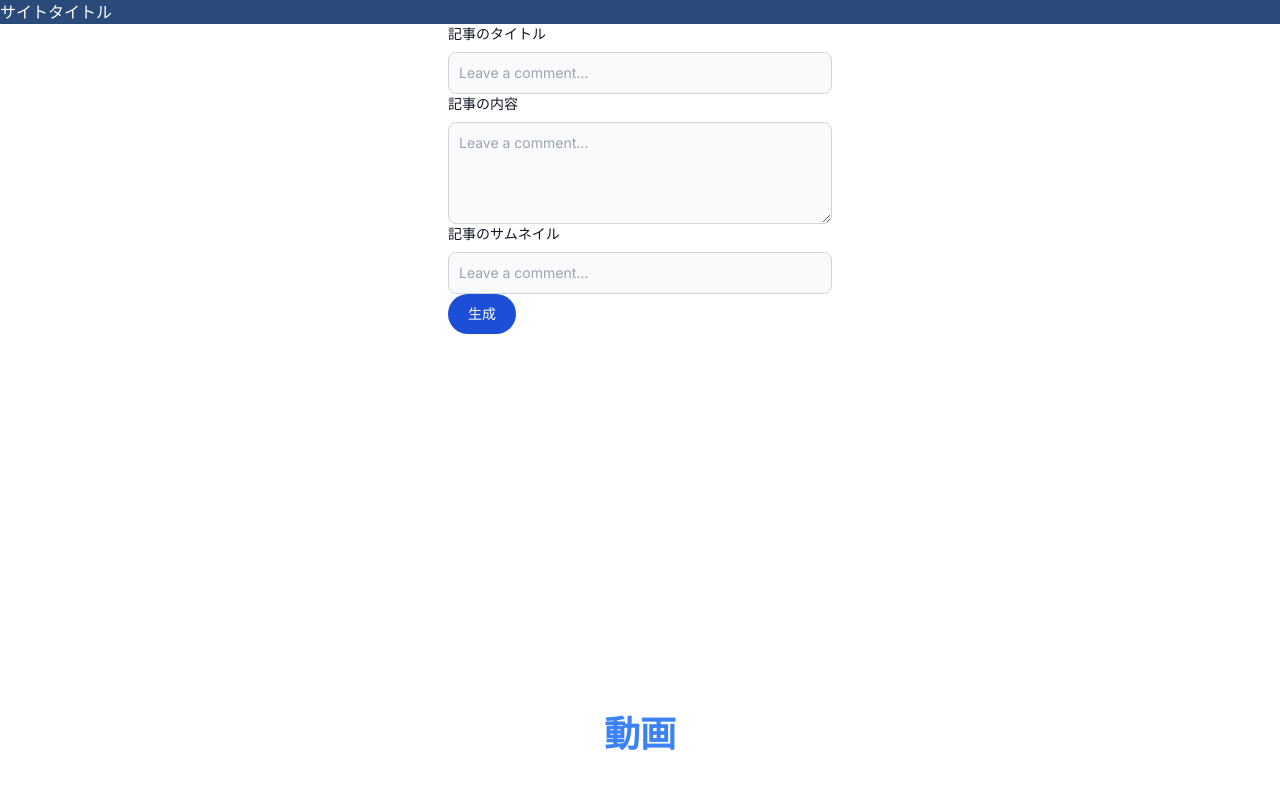
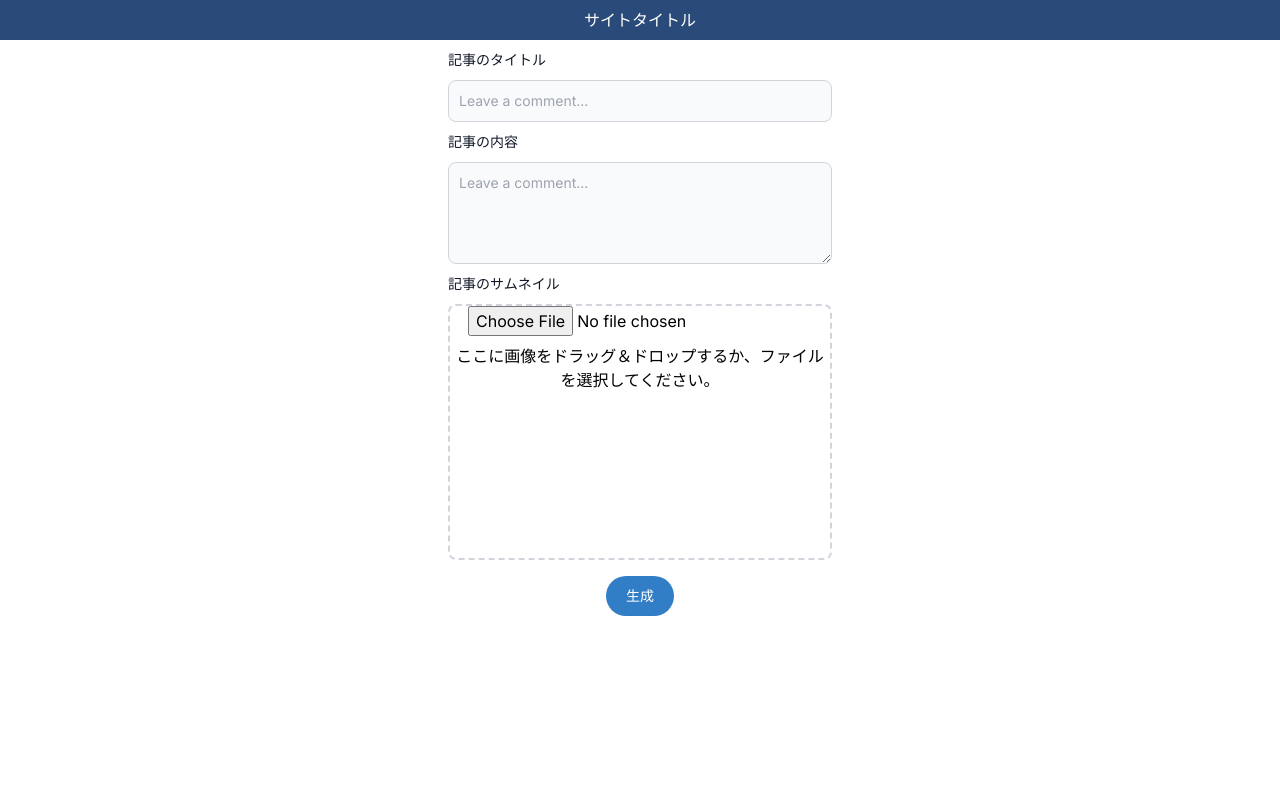
Before and after one commit to PRTIMES/hackathon2024-summer-team-c, a Next.js app in the folder videogenerate/: page / in a window 1280 px wide. Shown: the top 800 px of the page. Built offline with nearby package versions, Linux system fonts and the light colour scheme.

Commit message:
写真のドラッグ＆ドロップ機能の追加、デザインの修正

```diff
--- a/videogenerate/app/page.tsx
+++ b/videogenerate/app/page.tsx
@@ -1,6 +1,6 @@
 import ArticleForm from "@/components/ArticleForm";
-import Subtitle from "@/components/subtitle";
-import Video from "@/components/video";
+import Subtitle from "@/components/Subtitle";
+import Video from "@/components/Video";
 import Link from "@/components/Link";
 import Header from "@/components/Header";
 
--- a/videogenerate/components/ArticleForm.tsx
+++ b/videogenerate/components/ArticleForm.tsx
@@ -1,10 +1,12 @@
+import DropImageZone from "./DropImageZone";
+
 export default function ArticleForm() {
   return (
     <div>
       <form className="max-w-sm mx-auto">
         <label
           htmlFor="article-title"
-          className="block mb-2 text-sm font-medium text-gray-900 dark:text-white"
+          className="block my-2.5 text-sm font-medium text-gray-900 dark:text-white"
         >
           記事のタイトル
         </label>
@@ -15,7 +17,7 @@ export default function ArticleForm() {
         ></input>
         <label
           htmlFor="article-body"
-          className="block mb-2 text-sm font-medium text-gray-900 dark:text-white"
+          className="block my-2.5 text-sm font-medium text-gray-900 dark:text-white"
         >
           記事の内容
         </label>
@@ -27,21 +29,26 @@ export default function ArticleForm() {
         ></textarea>
         <label
           htmlFor="article-title"
-          className="block mb-2 text-sm font-medium text-gray-900 dark:text-white"
+          className="block my-2.5 text-sm font-medium text-gray-900 dark:text-white"
         >
           記事のサムネイル
         </label>
-        <input
+        {/* <input
           id="article-title"
           className="block p-2.5 w-full text-sm text-gray-900 bg-gray-50 rounded-lg border border-gray-300 focus:ring-blue-500 focus:border-blue-500"
           placeholder="Leave a comment..."
-        ></input>
-        <button
-          type="button"
-          className="text-white bg-blue-700 hover:bg-blue-800 focus:ring-4 focus:ring-blue-300 font-medium rounded-full text-sm px-5 py-2.5 me-2 mb-2 dark:bg-blue-600 dark:hover:bg-blue-700 focus:outline-none dark:focus:ring-blue-800"
-        >
-          生成
-        </button>
+        ></input> */}
+
+        <DropImageZone />
+
+        <div className="flex justify-center mt-4">
+          <button
+            type="button"
+            className="text-white bg-[#317EC6] hover:bg-[#2163a8] focus:ring-2 focus:ring-blue-300 font-medium rounded-full text-sm px-5 py-2.5"
+          >
+            生成
+          </button>
+        </div>
       </form>
     </div>
   );
--- /dev/null
+++ b/videogenerate/components/DropImageZone.tsx
@@ -0,0 +1,87 @@
+"use client";
+import React, { useState, ChangeEvent, DragEvent } from "react";
+
+export default function DropImageZone() {
+  const [image, setImage] = useState<string | null>(null);
+  const [imageName, setImageName] = useState<string | null>(null);
+
+  // ファイルが選択された時の処理
+  const handleFileChange = (event: ChangeEvent<HTMLInputElement>) => {
+    const file = event.target.files?.[0];
+    if (file) {
+      const reader = new FileReader();
+      reader.onloadend = () => {
+        setImageName(file.name); // ファイル名を設定
+        setImage(reader.result as string);
+      };
+      reader.readAsDataURL(file);
+    }
+  };
+
+  // ドラッグ＆ドロップの処理
+  const handleDrop = (event: DragEvent<HTMLDivElement>) => {
+    event.preventDefault();
+    const file = event.dataTransfer.files[0];
+    if (file) {
+      const reader = new FileReader();
+      reader.onloadend = () => {
+        setImageName(file.name); // ファイル名を設定
+        setImage(reader.result as string);
+      };
+      reader.readAsDataURL(file);
+    }
+  };
+
+  // ドラッグオーバー時の処理
+  const handleDragOver = (event: DragEvent<HTMLDivElement>) => {
+    event.preventDefault();
+  };
+
+  // 画像のキャンセル処理
+  const handleCancel = () => {
+    setImage(null);
+    setImageName(null);
+    // ファイル選択ボタンをリセット
+    const fileInput = document.querySelector(
+      'input[type="file"]'
+    ) as HTMLInputElement;
+    if (fileInput) {
+      fileInput.value = ""; // ファイル選択ボタンの値をリセット
+    }
+  };
+
+  return (
+    <div
+      className="relative border-2 border-dashed border-gray-300 rounded-lg text-center w-full h-64"
+      onDrop={handleDrop}
+      onDragOver={handleDragOver}
+    >
+      <input
+        type="file"
+        accept="image/*"
+        onChange={handleFileChange}
+        className="mb-2"
+      />
+      <p>ここに画像をドラッグ＆ドロップするか、ファイルを選択してください。</p>
+
+      {image && (
+        <div className="relative w-full h-full overflow-hidden">
+          <img
+            src={image}
+            alt="Uploaded"
+            className="absolute inset-0 w-full h-full object-cover"
+          />
+          <div className="absolute bottom-2 left-2 bg-white bg-opacity-75 px-2 py-1 rounded-lg flex items-center">
+            <span className="mr-2">{imageName}</span>
+            <button
+              onClick={handleCancel}
+              className="text-red-500 hover:text-red-700"
+            >
+              キャンセル
+            </button>
+          </div>
+        </div>
+      )}
+    </div>
+  );
+}
--- a/videogenerate/components/Header.tsx
+++ b/videogenerate/components/Header.tsx
@@ -1,3 +1,6 @@
 export default function Header() {
-  return <header className="text-white bg-[#2a4b7a]">サイトタイトル</header>;
+  return (
+  <header className="flex items-center justify-center text-white bg-[#2a4b7a] h-10">  サイトタイトル
+  </header>
+  );
 }
```
